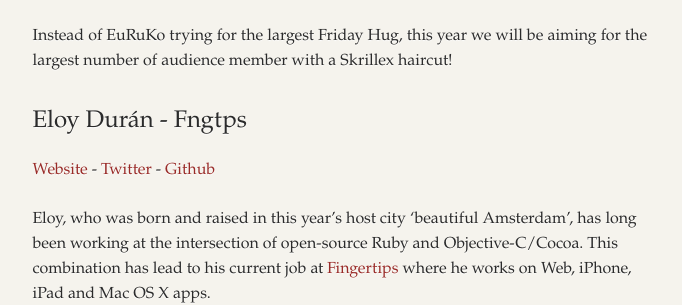
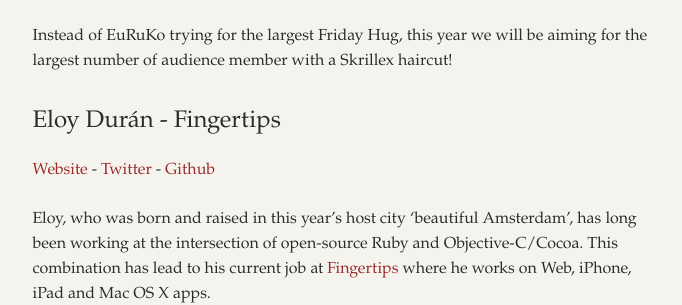
Before and after one commit to euruko2012/euruko2012.github.com, a Jekyll site: the page built from _posts/2012-05-11-euruko-2012-speakers-part-twee.md.md, in a window 1280 px wide and 900 px high, scrolled down 1821 px. Shown: the part 150-455 px from the top of the window, without its empty margins (443-1125 px from the left). Built offline with Jekyll 4.4.1, drawn with Linux system fonts in a browser that asks for light colours; some web fonts are replaced; Markdown is read by kramdown in place of the engine named in the settings.

Commit message:
Updated Eloy's company name

```diff
--- a/_posts/2012-05-11-euruko-2012-speakers-part-twee.md.md
+++ b/_posts/2012-05-11-euruko-2012-speakers-part-twee.md.md
@@ -46,7 +46,7 @@
 Instead of EuRuKo trying for the largest Friday Hug, this year we will be aiming for the largest number of audience member with a Skrillex haircut!
 
 
-## Eloy Durán - Fngtps
+## Eloy Durán - Fingertips
 [Website](http://soup.superalloy.nl) - [Twitter](https://twitter.com/alloy) - [Github](https://github.com/alloy)
 
 Eloy, who was born and raised in this year’s host city ‘beautiful Amsterdam’, has long been working at the intersection of open-source Ruby and Objective-C/Cocoa. This combination has lead to his current job at [Fingertips](http://www.fngtps.com/) where he works on Web, iPhone, iPad and Mac OS X apps.
```
